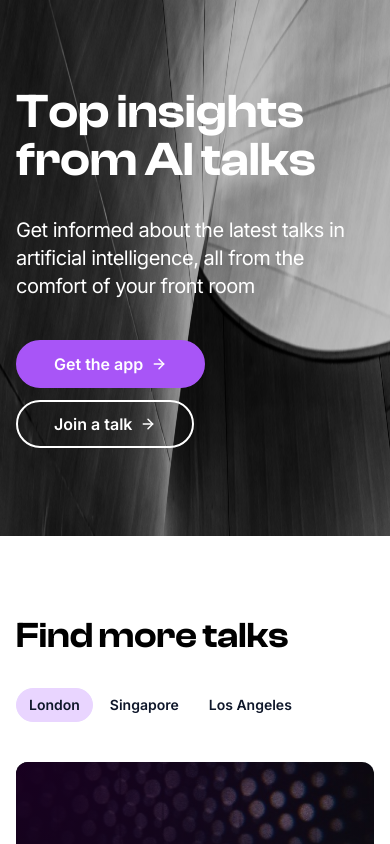
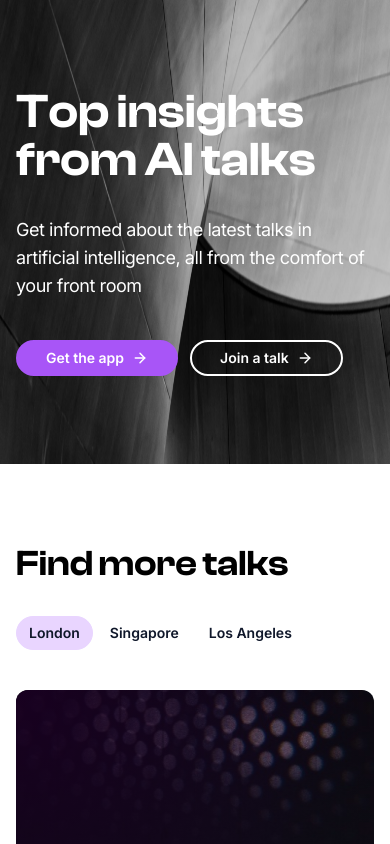
Before and after one commit to nirnejak/ai-talks-website, a Next.js app: page / in a window 390 px wide. Shown: the top 844 px of the page. Built offline with nearby package versions, Linux system fonts and the light colour scheme.

Commit message:
Responsiveness fixes

```diff
--- a/components/AnimatedComponent.tsx
+++ b/components/AnimatedComponent.tsx
@@ -11,7 +11,7 @@ import Vimeo from "./vectors/Vimeo"
 
 const AnimatedComponent: React.FC = () => {
   return (
-    <div className="relative flex w-full items-center justify-center overflow-hidden rounded-3xl">
+    <div className="relative order-2 flex w-full items-center justify-center overflow-hidden rounded-3xl md:order-1">
       <div className="relative z-10 h-[430px] w-full bg-[#180020] lg:h-[508px]" />
       <div className="absolute left-1/2 top-1/2 z-20 -translate-x-1/2 -translate-y-1/2">
         <GridBackground />
--- a/components/atoms/Button.tsx
+++ b/components/atoms/Button.tsx
@@ -46,7 +46,7 @@ const Button: React.FC<Props> = ({
   return (
     <button
       className={classNames(
-        "rounded-full px-9 py-2.5 font-semibold text-base flex items-center gap-2 border-2 transition-all active:scale-95 focus:outline-none",
+        "rounded-full px-7 md:px-9 py-1.5 md:py-2.5 font-semibold text-sm md:text-base flex items-center gap-2 border-2 transition-all active:scale-95 focus:outline-none",
         buttonClass,
         className
       )}
--- a/components/sections/HeroSection.tsx
+++ b/components/sections/HeroSection.tsx
@@ -28,11 +28,11 @@ const HeroSection: React.FC = () => {
           <h1 className="mb-8 font-heading text-5xl font-semibold md:text-6xl">
             Top insights from AI talks
           </h1>
-          <p className="mb-10 text-xl tracking-tight">
+          <p className="mb-10 text-lg tracking-tight md:text-xl">
             Get informed about the latest talks in artificial intelligence, all
             from the comfort of your front room
           </p>
-          <div className="flex flex-col gap-3 md:flex-row">
+          <div className="flex gap-3 sm:flex-row">
             <Link href="/app/">
               <Button variant="primary" iconRight={<ArrowRight />}>
                 Get the app
--- a/components/sections/JoinSection.tsx
+++ b/components/sections/JoinSection.tsx
@@ -12,8 +12,8 @@ const JoinSection: React.FC = () => {
     <section className="py-20">
       <Container className="grid items-center gap-10 md:grid-cols-2">
         <AnimatedComponent />
-        <div>
-          <div className="ml-4 max-w-[470px] md:ml-auto">
+        <div className="order-1 flex md:order-2">
+          <div className="max-w-[470px] md:ml-auto">
             <h2 className="mb-6 font-heading text-4xl font-semibold text-slate-900 lg:text-5xl">
               Become a member
             </h2>
```
